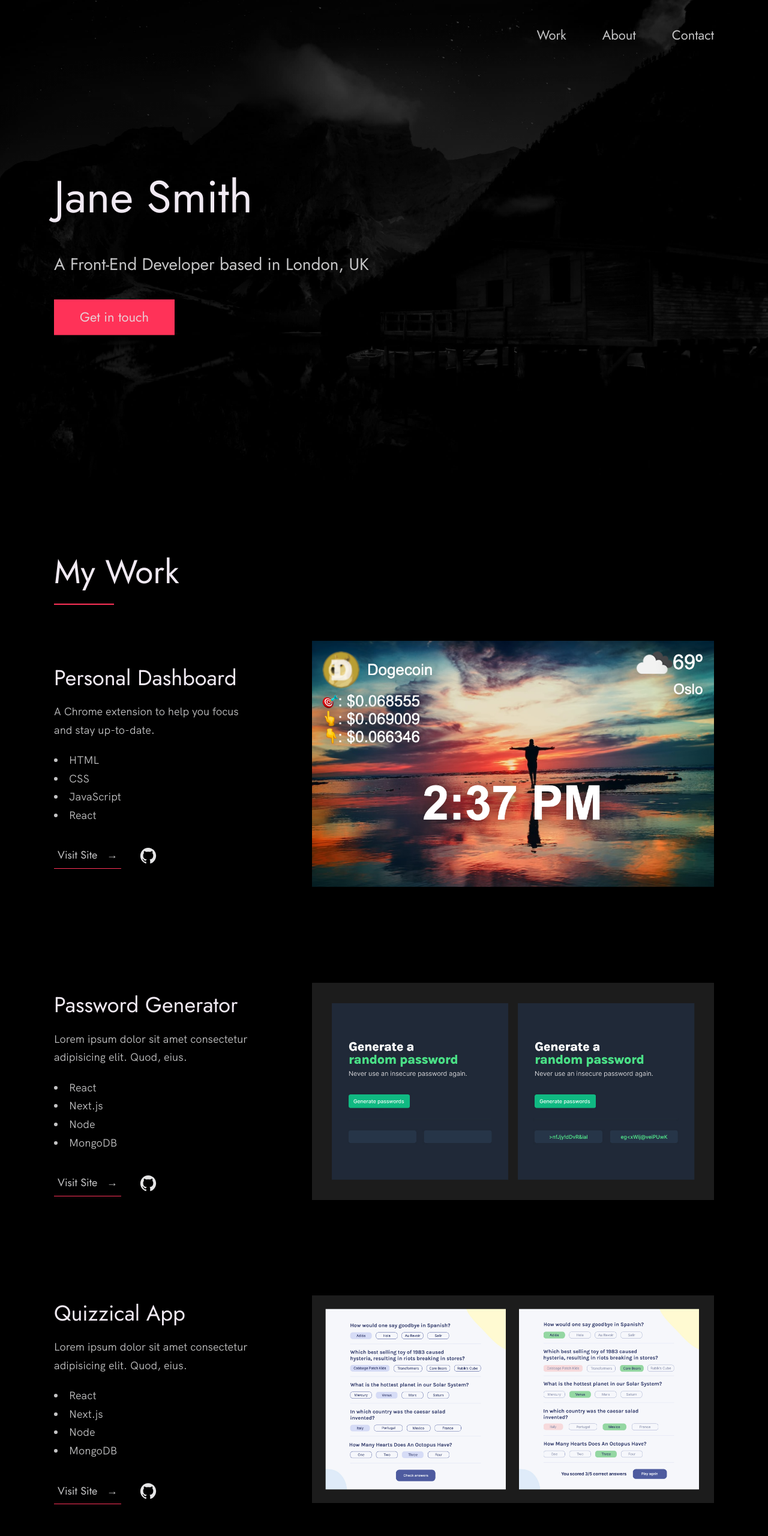
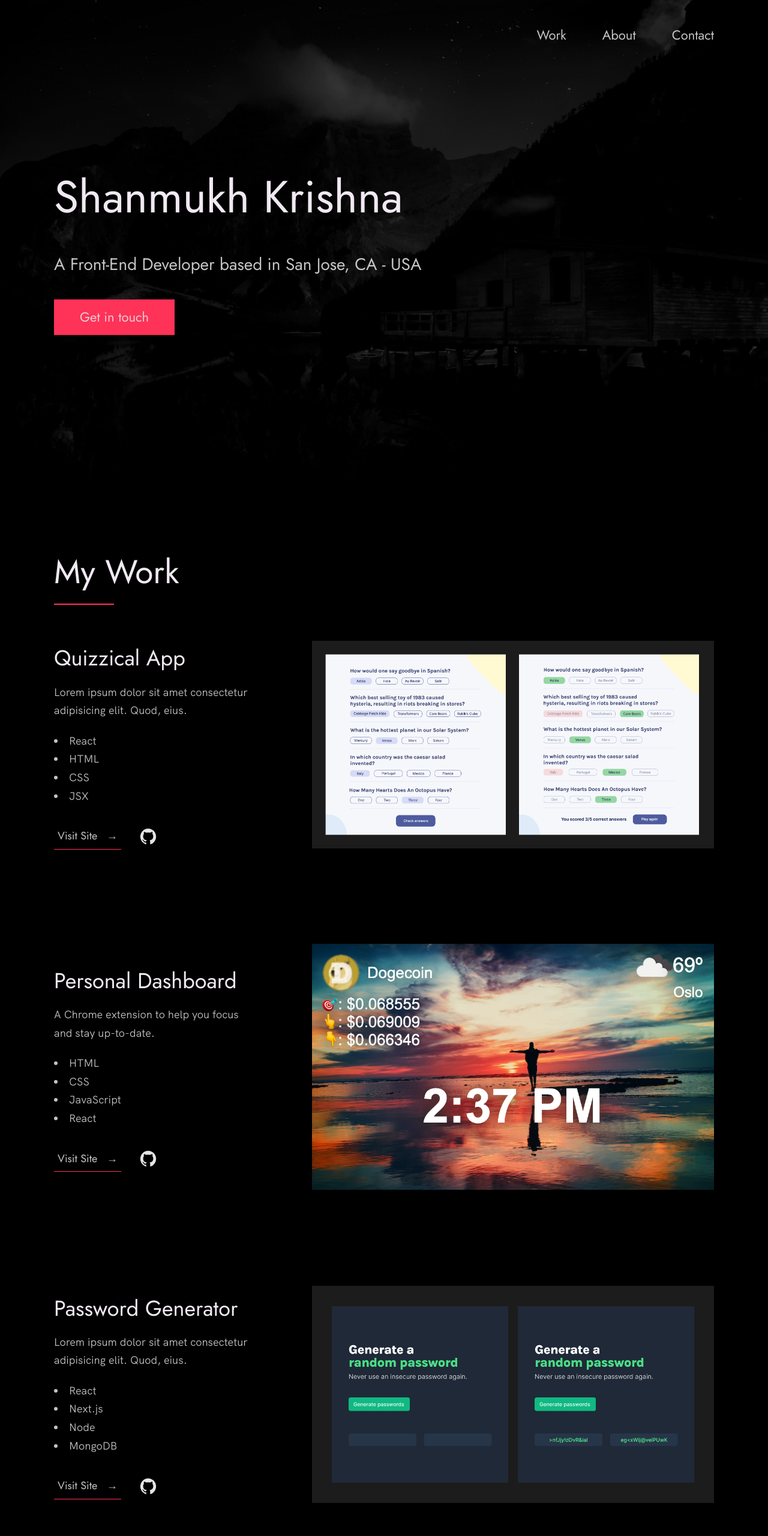
Before and after one commit to Shanmukh459/Shanmukh-portfolio, a website built with Vite: page index.html in a window 1280 px wide. Shown: the top 2560 px of the page at 60% size. Built offline with nearby package versions, Linux system fonts and the light colour scheme.

Commit message:
started altering HTML content

```diff
--- a/index.html
+++ b/index.html
@@ -24,7 +24,7 @@
 
   <!-- Put your site title here -->
   <title>
-    Jane Smith | A Front-End Developer based in London, UK
+    Shanmukh | A Front-End Developer based in London, UK
   </title>
 
   <meta name="description" content="Add small description of yourslef.">
@@ -55,12 +55,10 @@
     <div class="header__text-box row">
       <div class="header__text">
         <h1 class="heading-primary">
-          <!-- Replace the following name with your name -->
-          <span>Jane Smith</span>
+          <span>Shanmukh Krishna</span>
         </h1>
         <!-- Put a small paragraph about yourself -->
-        <p>A Front-End Developer based in London, UK
-</p>
+        <p>A Front-End Developer based in San Jose, CA - USA</p>
         <a href="#contact" class="btn btn--pink">Get in touch</a>
       </div>
     </div>
@@ -76,7 +74,33 @@
         <div class="work__boxes">
 
           <!-- Each div with the work__box class is a project. -->
+          <div class="work__box">
+            <div class="work__text">
+              <h3>Quizzical App</h3>
+              <p>
+                Lorem ipsum dolor sit amet consectetur adipisicing elit. Quod,
+                eius.
+              </p>
+              <ul class="work__list">
+                <li>React</li>
+                <li>HTML</li>
+                <li>CSS</li>
+                <li>JSX</li>
+              </ul>
 
+              <div class="work__links">
+                <a href="#" class="link__text">
+                  Visit Site <span>&rarr;</span>
+                </a>
+                <a href="#">
+                  <img src="./images/github.svg" class="work__code" title="View Source Code" alt="GitHub">
+                </a>
+              </div>
+            </div>
+            <div class="work__image-box">
+              <img src="./images/quiz.jpg" class="work__image" alt="Project 3" />
+            </div>
+          </div>
           <div class="work__box">
             <div class="work__text">
               <h3>Personal Dashboard</h3>
@@ -132,33 +156,7 @@
             </div>
           </div>
 
-          <div class="work__box">
-            <div class="work__text">
-              <h3>Quizzical App</h3>
-              <p>
-                Lorem ipsum dolor sit amet consectetur adipisicing elit. Quod,
-                eius.
-              </p>
-              <ul class="work__list">
-                <li>React</li>
-                <li>Next.js</li>
-                <li>Node</li>
-                <li>MongoDB</li>
-              </ul>
 
-              <div class="work__links">
-                <a href="#" class="link__text">
-                  Visit Site <span>&rarr;</span>
-                </a>
-                <a href="#">
-                  <img src="./images/github.svg" class="work__code" title="View Source Code" alt="GitHub">
-                </a>
-              </div>
-            </div>
-            <div class="work__image-box">
-              <img src="./images/quiz.jpg" class="work__image" alt="Project 3" />
-            </div>
-          </div>
         </div>
       </div>
     </section>
@@ -187,8 +185,8 @@
         <div class="about__content">
           <div class="about__text">
             <!-- Replace the below paragraph with info about yourself -->
-           I'm a web developer and designer based out of London, UK. I love building apps that solve real-world problems, and that are delightful to use. My specialities include TypeScript, React JS, Tailwind CSS, and Styled Components.</p>
-            <p>My background is in teaching and marketing, and I have a bachelors degree in English from Kings College. I also have five adorable cats.</p>
+           I'm a web developer and designer based out of San Jose, California. I love building apps that solve real-world problems, and that are delightful to use. My specialities include TypeScript, React JS, JavaScript, and Styled Components.</p>
+            <p>I hold a Master's degree in Software Engineering from San Jose State University and bring with me two years of professional experience as a Software Engineer at NCR Corporation.</p>
             <!-- Provide a link to your resume -->
             <a href="#" class="btn">My Resume</a>
           </div>
```
